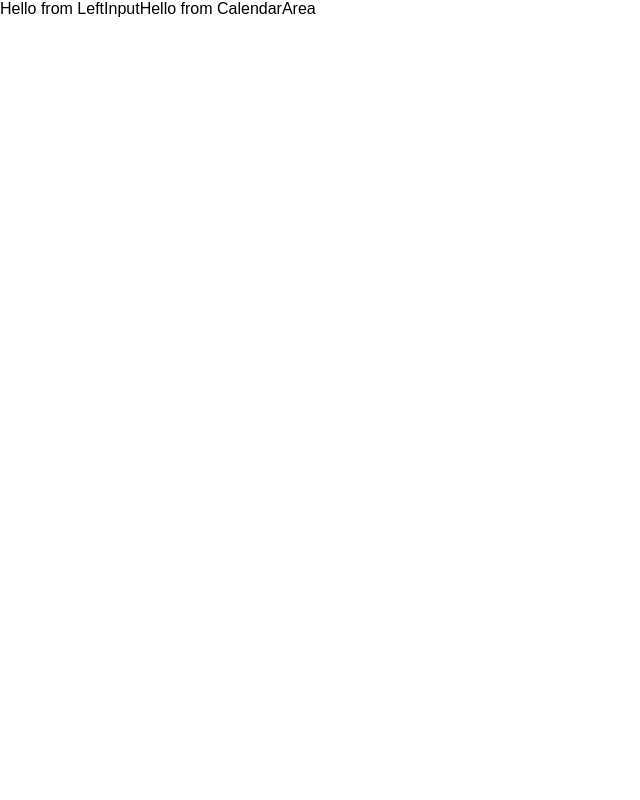
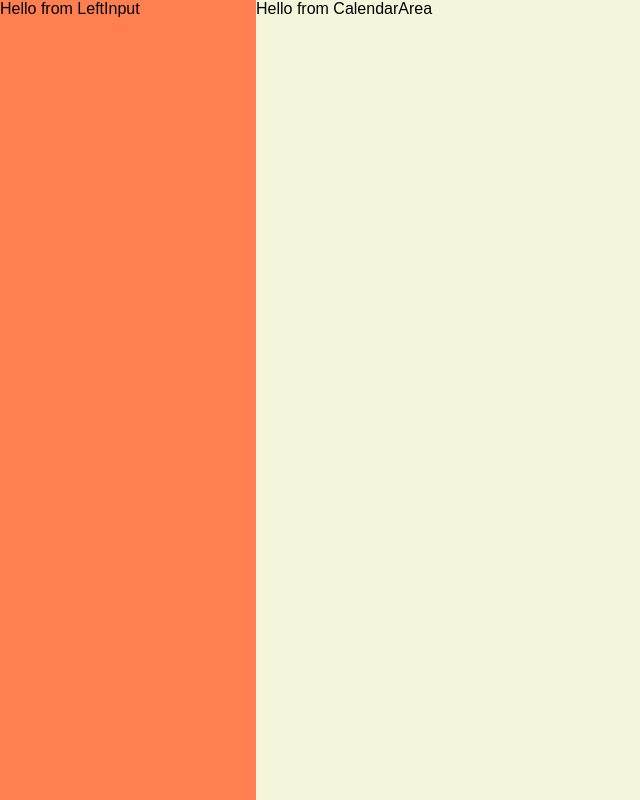
Before and after one commit to henrylee0327/spendTracker, a React (Create React App) app: page / in a window 1280 px wide. Shown: the whole page, without its empty margins (0-640 px from the left). Built offline with nearby package versions, Linux system fonts and the light colour scheme.

Commit message:
grid media query

```diff
--- a/src/components/App/App.js
+++ b/src/components/App/App.js
@@ -1,13 +1,17 @@
 import { hot } from 'react-hot-loader/root'
 import './App.scss';
-import LeftInputGrid from '../LeftInputGrid/LeftInputGrid';
-import CalendarGrid from '../CalendarGrid/CalendarGrid';
+import LeftInput from '../LeftInput/LeftInput';
+import Content from '../Content/Content';
 
 function App() {
   return (
     <div className="App">
-      <LeftInputGrid />
-      <CalendarGrid />
+    <div className="col-left">
+      <LeftInput />
+    </div>
+    <div className="col-main">
+      <Content />
+    </div>
     </div>
   );
 }
--- a/src/components/App/App.scss
+++ b/src/components/App/App.scss
@@ -0,0 +1,19 @@
+.App {
+    height: 100vh;
+    width: 100vw;
+    display: grid;
+    grid-template-columns: 1fr 4fr;
+
+    .col-left {
+        background-color: coral;
+    }
+
+    .col-main {
+        background-color: beige;
+    }
+
+    @media (max-width: 600px) {
+        grid-template-columns: 1fr;
+        grid-template-rows: 1fr 3fr;
+    }
+}
--- a/src/components/CalendarGrid/CalendarGrid.js
+++ b/src/components/Content/Content.js
@@ -1,6 +1,6 @@
 import React from 'react'
 
-const CalendarGrid = () => {
+const Content = () => {
     return (
         <>
             Hello from CalendarArea
@@ -8,4 +8,4 @@ const CalendarGrid = () => {
     )
 }
 
-export default CalendarGrid
+export default Content
--- a/src/components/LeftInputGrid/LeftInputGrid.js
+++ b/src/components/LeftInput/LeftInput.js
@@ -1,6 +1,6 @@
 import React from 'react'
 
-const LeftInputGrid = () => {
+const LeftInput = () => {
     return (
         <>
             Hello from LeftInput
@@ -8,4 +8,4 @@ const LeftInputGrid = () => {
     )
 }
 
-export default LeftInputGrid
+export default LeftInput
```
